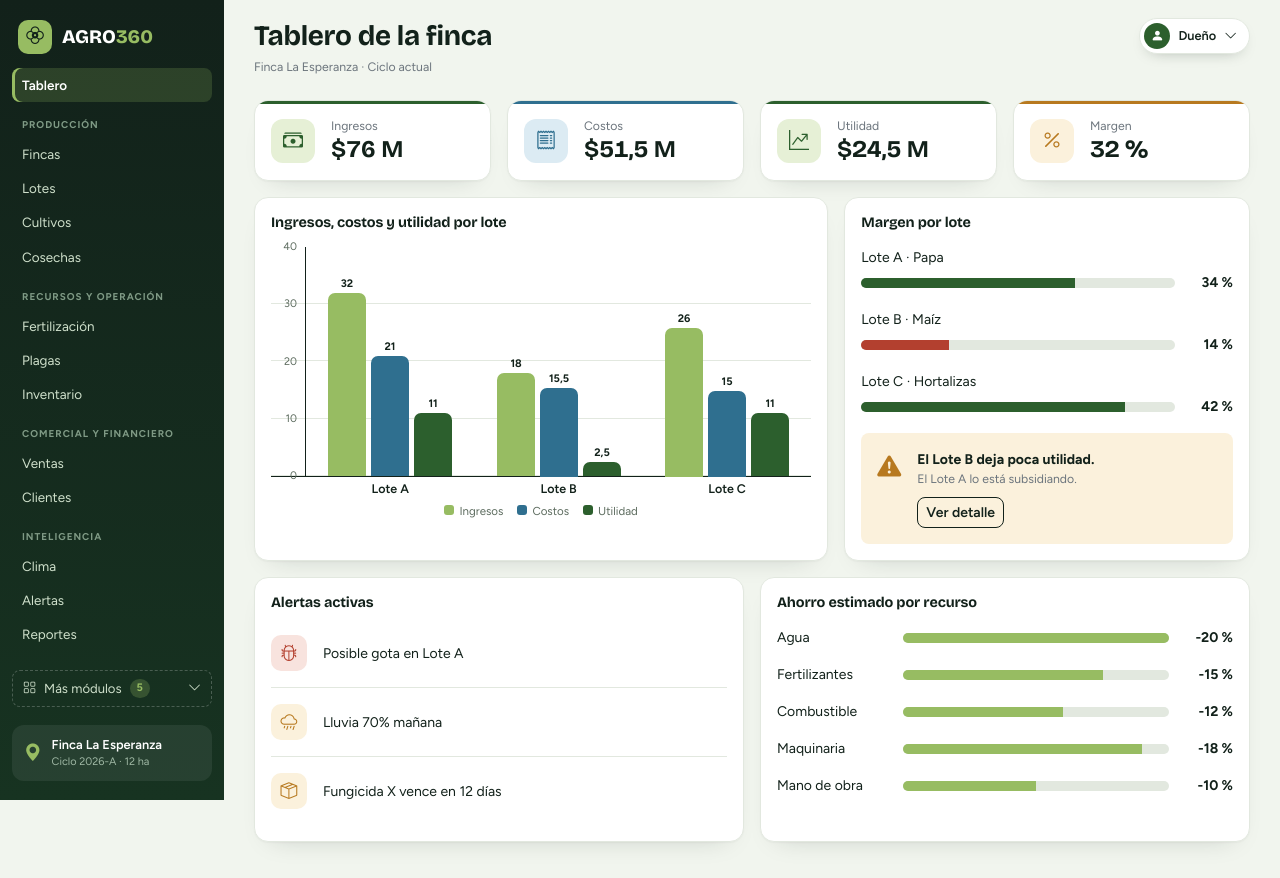
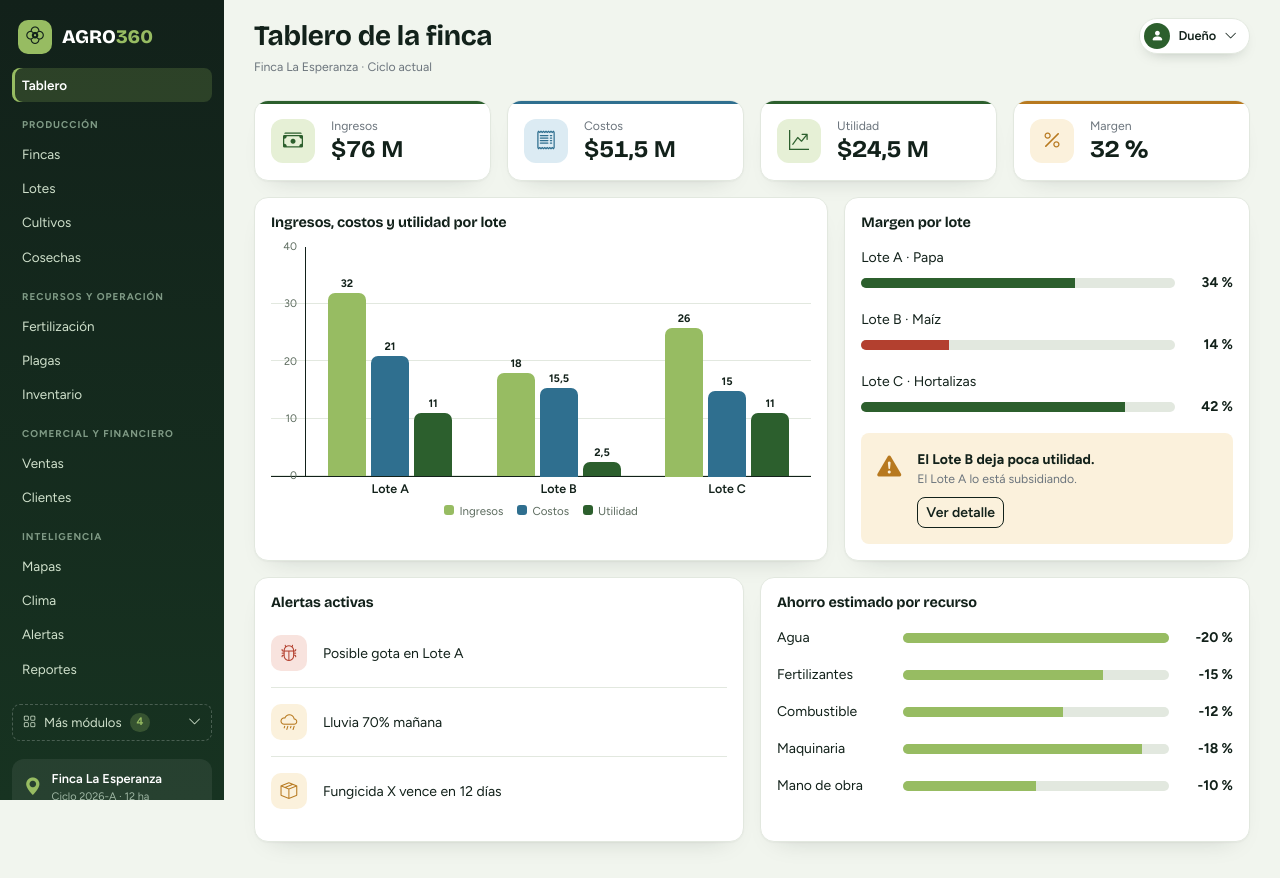
Before and after one commit to FelipeUCC898/Agro360-proyecto-electiva, an Angular app: page /tablero in a window 1280 px wide. Built offline with nearby package versions, Linux system fonts and the light colour scheme.

Commit message:
se agrega mapas al menú y las rutas

```diff
--- a/src/app/app.routes.ts
+++ b/src/app/app.routes.ts
@@ -21,6 +21,7 @@ export const routes: Routes = [
       { path: 'clientes', title: 'Clientes · Agro360', loadComponent: () => import('./pages/web/clientes/clientes').then((m) => m.Clientes) },
       { path: 'alertas', title: 'Alertas · Agro360', loadComponent: () => import('./pages/web/alertas/alertas').then((m) => m.Alertas) },
       { path: 'reportes', title: 'Reportes · Agro360', loadComponent: () => import('./pages/web/reportes/reportes').then((m) => m.Reportes) },
+      { path: 'mapas', title: 'Mapas · Agro360', loadComponent: () => import('./pages/web/mapas/mapas').then((m) => m.Mapas) },
       { path: 'clima', title: 'Clima · Agro360', loadComponent: () => import('./pages/web/clima/clima').then((m) => m.Clima) }
     ]
   },
--- a/src/app/core/menu.ts
+++ b/src/app/core/menu.ts
@@ -38,6 +38,7 @@ export const MENU: MenuGrupo[] = [
   {
     titulo: 'Inteligencia',
     items: [
+      { etiqueta: 'Mapas', ruta: '/mapas' },
       { etiqueta: 'Clima', ruta: '/clima' },
       { etiqueta: 'Alertas', ruta: '/alertas' },
       { etiqueta: 'Reportes', ruta: '/reportes' }
@@ -50,6 +51,5 @@ export const MENU_PROXIMAMENTE: MenuItem[] = [
   { etiqueta: 'Riego' },
   { etiqueta: 'Trabajadores' },
   { etiqueta: 'Maquinaria' },
-  { etiqueta: 'Finanzas' },
-  { etiqueta: 'Mapas' }
+  { etiqueta: 'Finanzas' }
 ];
```
